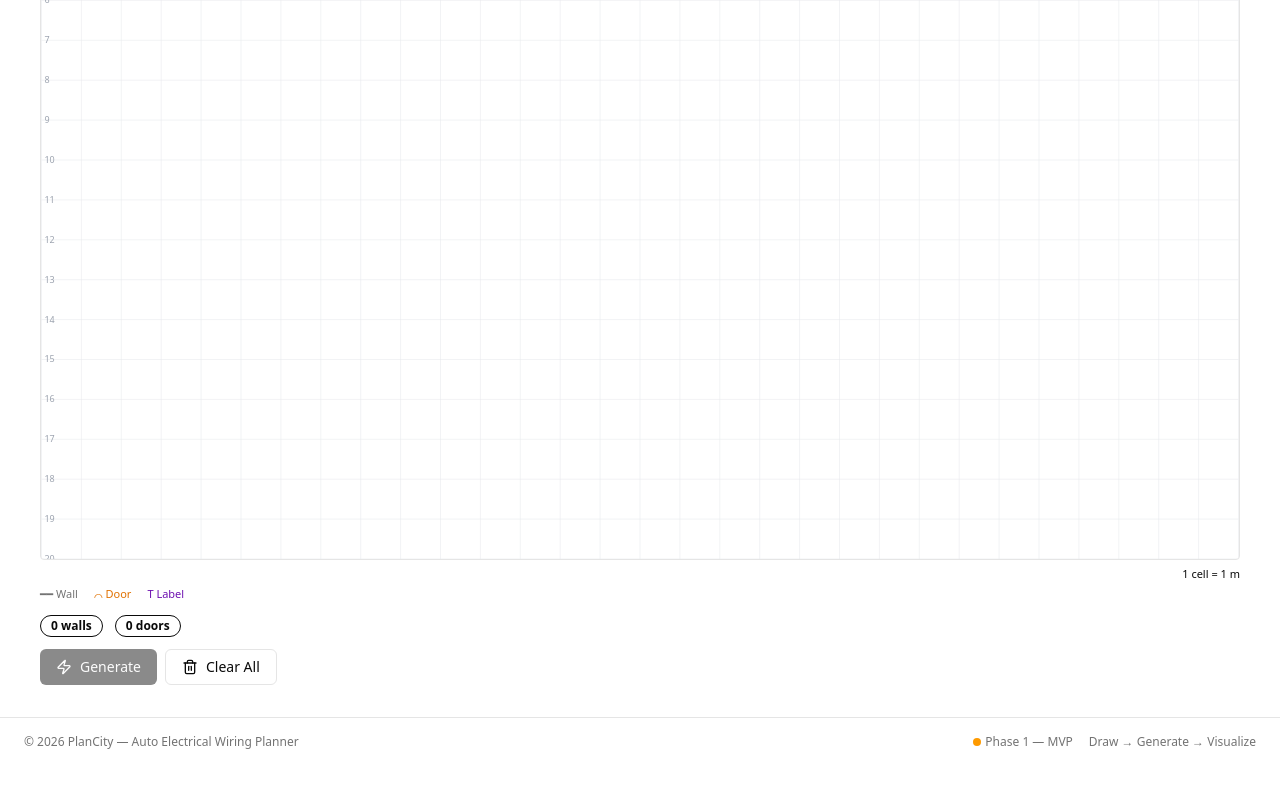
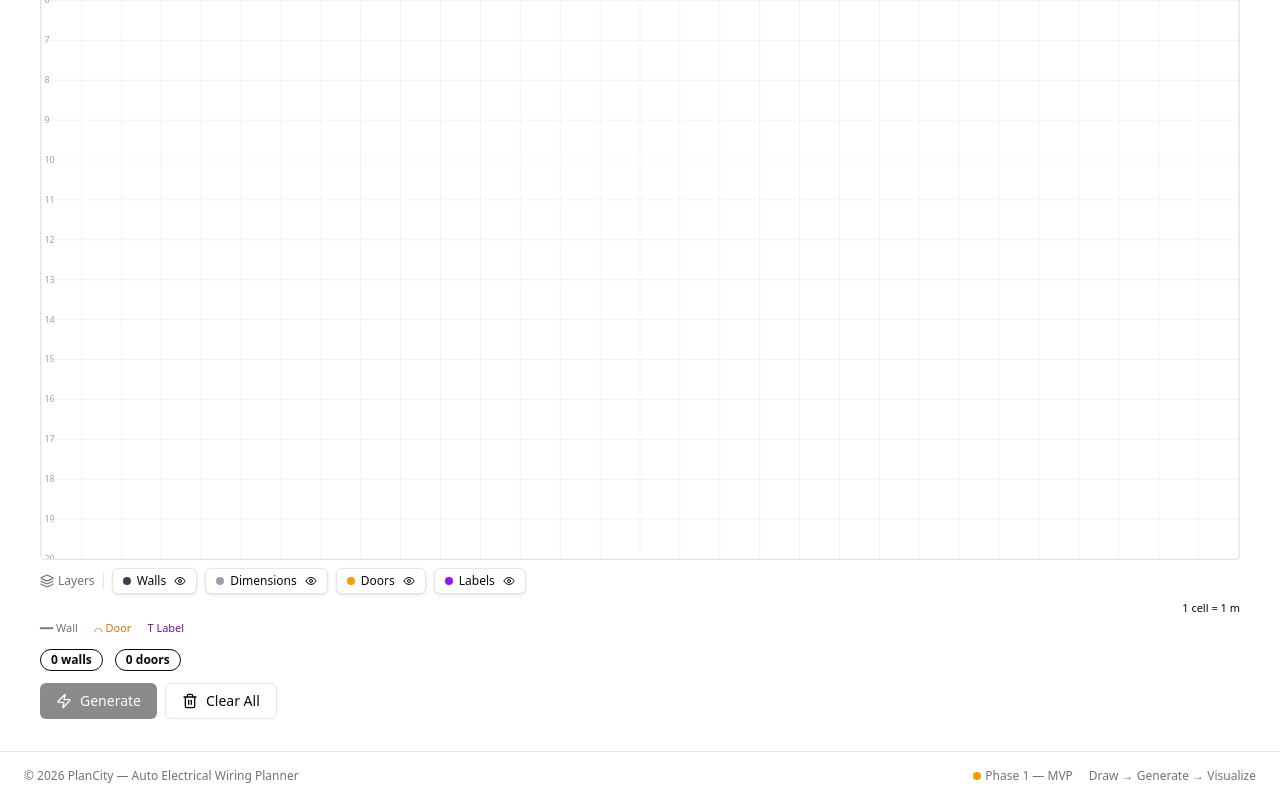
Before and after one commit to vasquezluis/plancity, a React (Vite) app in the folder apps/frontend/: page / in a window 1280 px wide. Shown: the part 774-1574 px from the top of the page. Before the commit the page ends 1540 px from the top, so only its background shows below. Built offline with nearby package versions, Linux system fonts and the light colour scheme.

Commit message:
feat: add toggle items of layout

```diff
--- a/apps/frontend/src/floor-plan/components/DrawingCanvas.tsx
+++ b/apps/frontend/src/floor-plan/components/DrawingCanvas.tsx
@@ -2,7 +2,12 @@ import { useCallback, useEffect, useRef, useState } from 'react';
 import type { Point } from '../../types';
 import { useLabelInput } from '../hooks/useLabelInput';
 import { useZoomPan } from '../hooks/useZoomPan';
-import type { DrawMode, DrawingCanvasProps } from '../types/floor-plan.types';
+import {
+  DEFAULT_VISIBILITY,
+  type DrawMode,
+  type DrawingCanvasProps,
+  type LayerVisibility,
+} from '../types/floor-plan.types';
 import { computeContentBounds, exportPng, exportSvg } from '../utils/export';
 import { CANVAS_H, CANVAS_W, projectOntoWall, snap, svgPoint } from '../utils/floor-plan.utils';
 import { CanvasFooter } from './CanvasFooter';
@@ -10,6 +15,7 @@ import { CanvasGrid } from './CanvasGrid';
 import { DoorSymbol } from './DoorSymbol';
 import { DrawingToolbar } from './DrawingToolbar';
 import { LabelInput } from './LabelInput';
+import { LayerToggles } from './LayerToggles';
 import { LayoutOverlay } from './LayoutOverlay';
 import { WallMeasurements } from './WallMeasurements';
 import { ZoomControls } from './ZoomControls';
@@ -29,6 +35,11 @@ export function DrawingCanvas({
   const [hover, setHover] = useState<Point | null>(null);
   // True while the Space key is held — temporarily activates pan regardless of mode
   const [tempPan, setTempPan] = useState(false);
+  const [visibility, setVisibility] = useState<LayerVisibility>(DEFAULT_VISIBILITY);
+
+  function toggleLayer(key: keyof LayerVisibility, value: boolean) {
+    setVisibility((prev) => ({ ...prev, [key]: value }));
+  }
   const svgRef = useRef<SVGSVGElement>(null);
 
   const activePan = mode === 'pan' || tempPan;
@@ -190,7 +201,8 @@ export function DrawingCanvas({
         <title>Interactive drawing canvas for floor plans</title>
         <CanvasGrid unit={unit} />
 
-        {walls.map((w) => (
+        {visibility.walls &&
+          walls.map((w) => (
             <line
               key={`${w.x1}-${w.y1}-${w.x2}-${w.y2}`}
               x1={w.x1}
@@ -203,6 +215,7 @@ export function DrawingCanvas({
             />
           ))}
 
+        {visibility.measurements && (
           <WallMeasurements
             walls={walls}
             unit={unit}
@@ -212,6 +225,7 @@ export function DrawingCanvas({
                 : null
             }
           />
+        )}
 
         {wallStart && <circle cx={wallStart.x} cy={wallStart.y} r={4} fill="#3b82f6" />}
 
@@ -227,11 +241,10 @@ export function DrawingCanvas({
           />
         )}
 
-        {doors.map((d) => (
-          <DoorSymbol key={`${d.x}-${d.y}`} door={d} />
-        ))}
+        {visibility.doors && doors.map((d) => <DoorSymbol key={`${d.x}-${d.y}`} door={d} />)}
 
-        {labels.map((label) => (
+        {visibility.labels &&
+          labels.map((label) => (
             <text
               key={`label-${label.x},${label.y}-${label.text}`}
               x={label.x}
@@ -259,8 +272,18 @@ export function DrawingCanvas({
           />
         )}
 
-        {result && <LayoutOverlay result={result} />}
+        {result && (
+          <LayoutOverlay
+            result={result}
+            showWires={visibility.wires}
+            showOutlets={visibility.outlets}
+            showSwitches={visibility.switches}
+            showPanel={visibility.panel}
+          />
+        )}
       </svg>
+
+      <LayerToggles visibility={visibility} hasResult={!!result} onChange={toggleLayer} />
 
       <CanvasFooter hover={hover} unit={unit} result={result} />
     </div>
--- /dev/null
+++ b/apps/frontend/src/floor-plan/components/LayerToggles.tsx
@@ -0,0 +1,89 @@
+import { Eye, EyeOff, Layers } from 'lucide-react';
+import type { LayerVisibility } from '../types/floor-plan.types';
+
+type Props = {
+  visibility: LayerVisibility;
+  hasResult: boolean;
+  onChange: (key: keyof LayerVisibility, value: boolean) => void;
+};
+
+type ToggleDef = {
+  key: keyof LayerVisibility;
+  label: string;
+  /** Tailwind bg class for the colored swatch when the layer is on */
+  color: string;
+  electricalOnly?: boolean;
+};
+
+const TOGGLES: ToggleDef[] = [
+  { key: 'walls', label: 'Walls', color: 'bg-gray-700' },
+  { key: 'measurements', label: 'Dimensions', color: 'bg-gray-400' },
+  { key: 'doors', label: 'Doors', color: 'bg-amber-500' },
+  { key: 'labels', label: 'Labels', color: 'bg-purple-600' },
+  { key: 'wires', label: 'Wires', color: 'bg-amber-400', electricalOnly: true },
+  {
+    key: 'outlets',
+    label: 'Outlets',
+    color: 'bg-blue-500',
+    electricalOnly: true,
+  },
+  {
+    key: 'switches',
+    label: 'Switches',
+    color: 'bg-pink-500',
+    electricalOnly: true,
+  },
+  {
+    key: 'panel',
+    label: 'Panel',
+    color: 'bg-emerald-500',
+    electricalOnly: true,
+  },
+];
+
+/** Row of layer-visibility toggle buttons shown below the canvas. */
+export function LayerToggles({ visibility, hasResult, onChange }: Props) {
+  const shown = TOGGLES.filter((t) => !t.electricalOnly || hasResult);
+
+  return (
+    <div className="flex items-center gap-2 mt-2 flex-wrap">
+      <div className="flex items-center gap-1 text-xs text-muted-foreground shrink-0">
+        <Layers className="w-3.5 h-3.5" />
+        <span>Layers</span>
+      </div>
+
+      <div className="w-px h-4 bg-border" />
+
+      {shown.map(({ key, label, color }) => {
+        const on = visibility[key];
+        return (
+          <button
+            key={key}
+            type="button"
+            title={on ? `Hide ${label}` : `Show ${label}`}
+            onClick={() => onChange(key, !on)}
+            className={`
+              flex items-center gap-1.5 px-2.5 py-1 rounded-md text-xs font-medium
+              border transition-all cursor-pointer select-none
+              ${
+                on
+                  ? 'border-border bg-background text-foreground shadow-sm hover:bg-muted/50'
+                  : 'border-dashed border-border/60 bg-muted/30 text-muted-foreground hover:bg-muted/60'
+              }
+            `}
+          >
+            <span
+              className={`w-2 h-2 rounded-full shrink-0 transition-colors ${on ? color : 'bg-border'}`}
+            />
+            {label}
+            {on ? (
+              <Eye className="w-3 h-3 ml-0.5 text-foreground" />
+            ) : (
+              <EyeOff className="w-3 h-3 ml-0.5 text-muted-foreground/50" />
+            )}
+          </button>
+        );
+      })}
+    </div>
+  );
+}
--- a/apps/frontend/src/floor-plan/components/LayoutOverlay.tsx
+++ b/apps/frontend/src/floor-plan/components/LayoutOverlay.tsx
@@ -1,13 +1,20 @@
 import type { GenerateResponse } from '../../types';
 
-type Props = { result: GenerateResponse };
+type Props = {
+  result: GenerateResponse;
+  showWires: boolean;
+  showOutlets: boolean;
+  showSwitches: boolean;
+  showPanel: boolean;
+};
 
 /** SVG layer rendered on top of the floor plan showing outlets, switches, wires and the panel. */
-export function LayoutOverlay({ result }: Props) {
+export function LayoutOverlay({ result, showWires, showOutlets, showSwitches, showPanel }: Props) {
   return (
     <>
       {/* Wires drawn first so components render on top */}
-      {result.wires.map((path) => (
+      {showWires &&
+        result.wires.map((path) => (
           <polyline
             key={path.map((p) => `${p.x},${p.y}`).join('-')}
             points={path.map((p) => `${p.x},${p.y}`).join(' ')}
@@ -20,7 +27,8 @@ export function LayoutOverlay({ result }: Props) {
           />
         ))}
 
-      {result.outlets.map((o) => (
+      {showOutlets &&
+        result.outlets.map((o) => (
           <g key={`outlet-${o.x},${o.y}`}>
             <circle cx={o.x} cy={o.y} r={6} fill="#3b82f6" stroke="white" strokeWidth={1.5} />
             <text x={o.x + 8} y={o.y + 4} fontSize={8} fill="#1d4ed8">
@@ -29,7 +37,8 @@ export function LayoutOverlay({ result }: Props) {
           </g>
         ))}
 
-      {result.switches.map((s) => (
+      {showSwitches &&
+        result.switches.map((s) => (
           <g key={`switch-${s.x},${s.y}`}>
             <rect
               x={s.x - 5}
@@ -47,6 +56,8 @@ export function LayoutOverlay({ result }: Props) {
           </g>
         ))}
 
+      {showPanel && (
+        <>
           <rect
             x={result.panel.x - 8}
             y={result.panel.y - 8}
@@ -67,5 +78,7 @@ export function LayoutOverlay({ result }: Props) {
             Panel
           </text>
         </>
+      )}
+    </>
   );
 }
--- a/apps/frontend/src/floor-plan/types/floor-plan.types.ts
+++ b/apps/frontend/src/floor-plan/types/floor-plan.types.ts
@@ -1,6 +1,28 @@
 import type { Door, GenerateResponse, Label, Wall } from '../../types';
 
 export type DrawMode = 'wall' | 'door' | 'text' | 'pan';
+
+export type LayerVisibility = {
+  walls: boolean;
+  measurements: boolean;
+  doors: boolean;
+  labels: boolean;
+  outlets: boolean;
+  switches: boolean;
+  wires: boolean;
+  panel: boolean;
+};
+
+export const DEFAULT_VISIBILITY: LayerVisibility = {
+  walls: true,
+  measurements: true,
+  doors: true,
+  labels: true,
+  outlets: true,
+  switches: true,
+  wires: true,
+  panel: true,
+};
 
 export type DrawingCanvasProps = {
   walls: Wall[];
```
Lines whose indentation alone changed are shown as unchanged.
